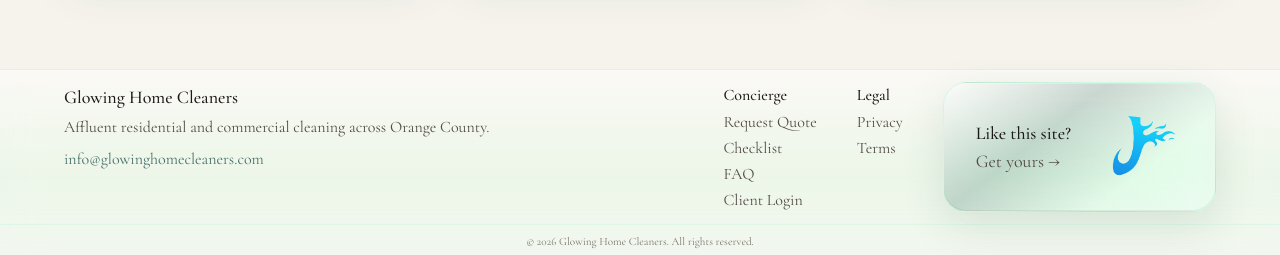
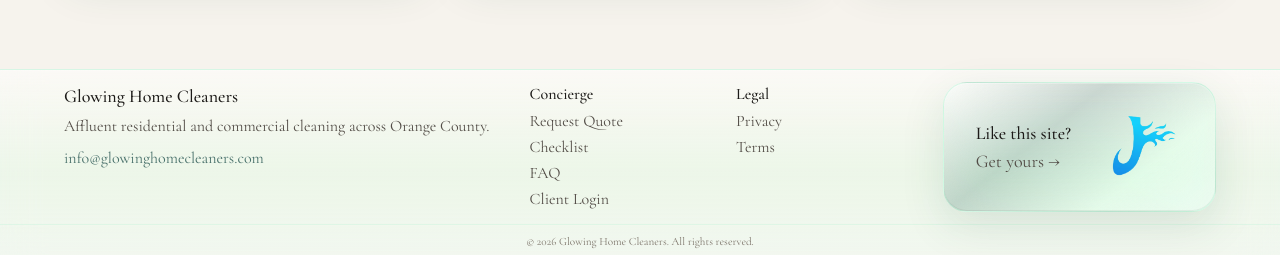
Before and after one commit to josephitsolutions/ghc-website, a Next.js app: page /about in a window 1280 px wide. Shown: the part 1168-1423 px from the top of the page. Built offline with nearby package versions, Linux system fonts and the light colour scheme.

Commit message:
Updated website design and improvements

```diff
--- a/components/layout/SiteFooter.tsx
+++ b/components/layout/SiteFooter.tsx
@@ -7,9 +7,8 @@ export function SiteFooter() {
 
   return (
     <footer className="glass-strip border-t border-emerald-200/35 dark:border-emerald-500/15">
-      <div className="mx-auto flex w-full max-w-site flex-col gap-4 px-5 py-3 sm:px-8 lg:flex-row lg:items-center lg:justify-between lg:gap-10 lg:px-12 lg:py-3 xl:px-16 2xl:px-20">
-        <div className="flex min-w-0 flex-1 flex-col gap-3 sm:flex-row sm:items-start sm:justify-between sm:gap-8 lg:gap-12">
-          <div className="min-w-0 shrink">
+      <div className="mx-auto grid w-full max-w-site grid-cols-1 gap-8 px-5 py-3 sm:px-8 sm:grid-cols-2 sm:gap-x-8 sm:gap-y-8 lg:grid-cols-[auto_minmax(0,1fr)_minmax(0,1fr)_auto] lg:items-start lg:gap-x-8 lg:gap-y-4 xl:gap-x-10 lg:px-12 lg:py-3 xl:px-16 2xl:px-20">
+        <div className="min-w-0 sm:col-span-2 lg:col-span-1">
           <h3 className="font-serif text-base font-medium text-ink lg:text-lg">
             Glowing Home Cleaners
           </h3>
@@ -26,27 +25,25 @@ export function SiteFooter() {
           </p>
         </div>
 
-          <div className="flex flex-wrap gap-x-10 gap-y-2 text-sm lg:text-base">
-            <div className="space-y-1">
+        <div className="space-y-1 text-sm lg:text-base">
           <p className="font-medium text-ink">Concierge</p>
           <FooterLink href="/request-quote">Request Quote</FooterLink>
           <FooterLink href="/checklist">Checklist</FooterLink>
           <FooterLink href="/faq">FAQ</FooterLink>
           <FooterLink href="/client-login">Client Login</FooterLink>
         </div>
-            <div className="space-y-1">
+
+        <div className="space-y-1 text-sm lg:text-base">
           <p className="font-medium text-ink">Legal</p>
           <FooterLink href="/privacy">Privacy</FooterLink>
           <FooterLink href="/terms">Terms</FooterLink>
-            </div>
-          </div>
         </div>
 
         <a
           href={JITS_URL}
           target="_blank"
           rel="noopener noreferrer"
-          className="glass-panel flex shrink-0 items-center gap-6 rounded-3xl px-6 py-5 no-underline transition-opacity hover:opacity-95 sm:gap-8 sm:px-8 sm:py-6"
+          className="glass-panel flex w-fit max-w-full shrink-0 items-center gap-6 rounded-3xl px-6 py-5 no-underline transition-opacity hover:opacity-95 sm:col-span-2 sm:mx-auto sm:gap-8 sm:px-8 sm:py-6 lg:col-span-1 lg:mx-0 lg:justify-self-end"
           title="Joseph IT Solutions"
         >
           <div className="min-w-0 text-left leading-snug">
```
Lines whose indentation alone changed are shown as unchanged.
